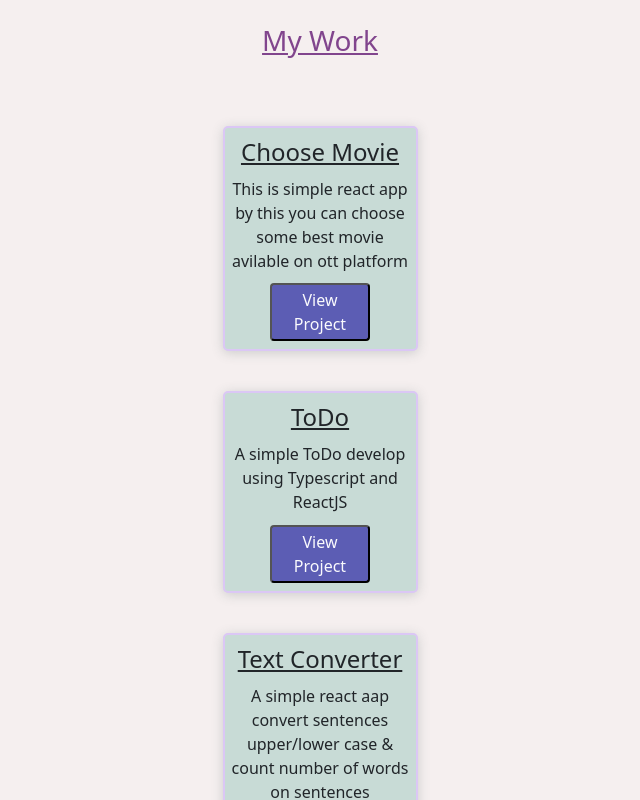
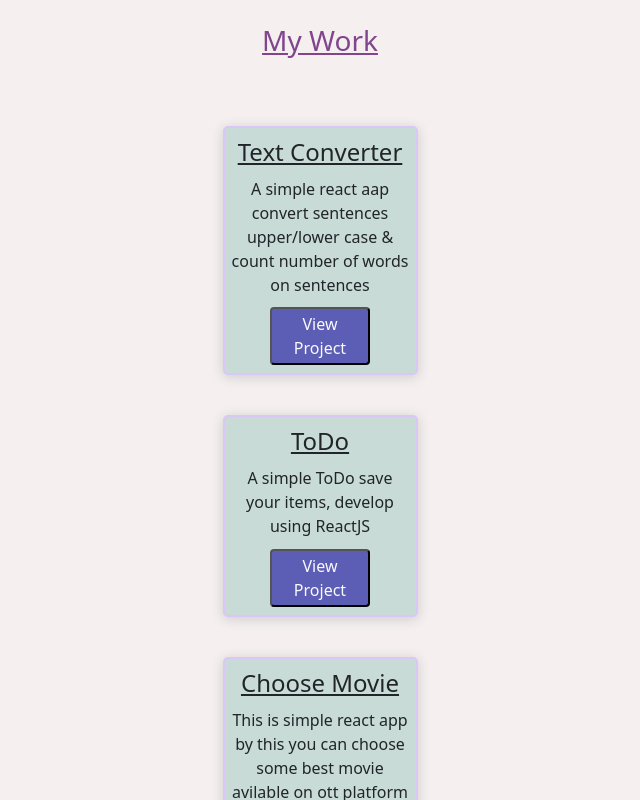
Before and after one commit to abhaypsamrat/React-Portfolio, a React (Create React App) app: page / in a window 1280 px wide. Shown: the part 1860-2660 px from the top of the page, without its empty margins (320-960 px from the left). Built offline with nearby package versions, Linux system fonts and the light colour scheme.

Commit message:
midify app

```diff
--- a/src/App.js
+++ b/src/App.js
@@ -18,19 +18,19 @@ function App() {
 
         <div className="project-list">
           <Project
+            title="Text Converter"
+            description="A simple react aap convert sentences upper/lower case & count number of words on sentences"
+            link="https://word-converter.netlify.app/"
+          />
+          <Project
+            title="ToDo"
+            description="A simple ToDo save your items, develop using ReactJS"
+            link="https://easy-t0d0.netlify.app/"
+          />
+          <Project
             title="Choose Movie"
             description="This is simple react app by this you can choose some best movie avilable on ott platform"
             link="https://choosemovies.netlify.app/"
-          />
-          <Project
-            title="ToDo"
-            description="A simple ToDo develop using Typescript and ReactJS"
-            link="https://fastest-todo.netlify.app/"
-          />
-          <Project
-            title="Text Converter"
-            description="A simple react aap convert sentences upper/lower case & count number of words on sentences"
-            link="https://word-converter.netlify.app/"
           />
         </div>
       </div>
```
